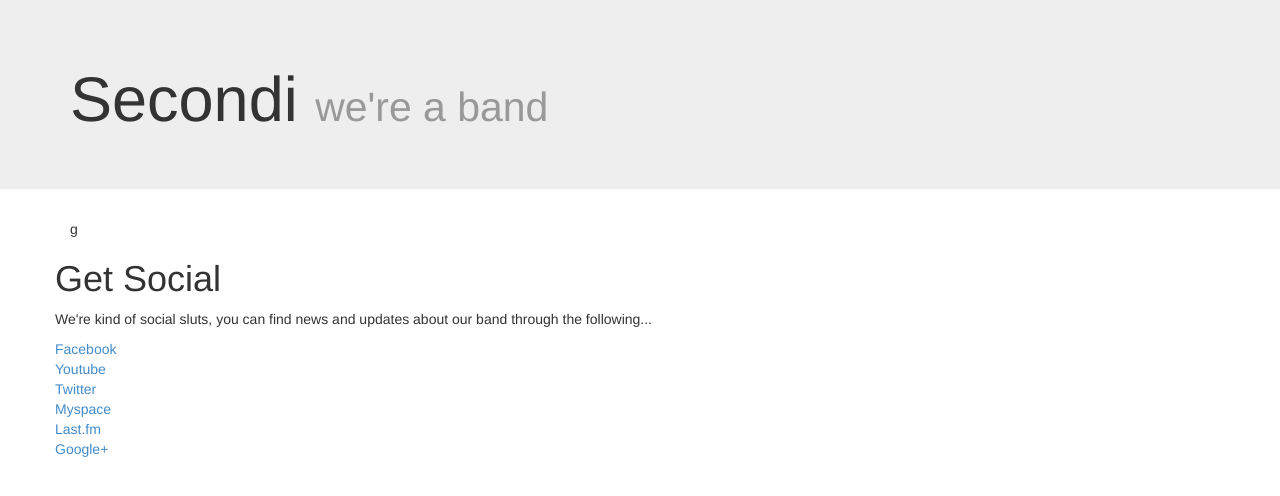
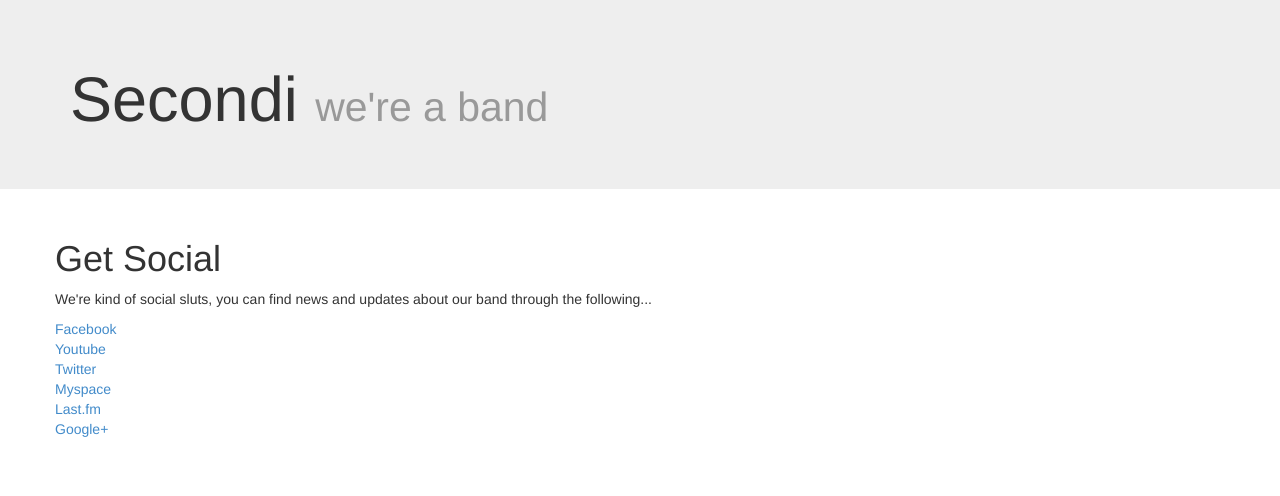
Before and after one commit to Secondi/secondi-homepage, a plain HTML site: page index.html in a window 1280 px wide. Drawn offline with Linux system fonts and the light colour scheme.

Commit message:
removed typo

```diff
--- a/index.html
+++ b/index.html
@@ -42,7 +42,7 @@
     </h1>
     </div>
 </div>
-<div class="container">g
+<div class="container">
     <div id="social" class="row">
         <h1>Get Social</h1>
 
```
